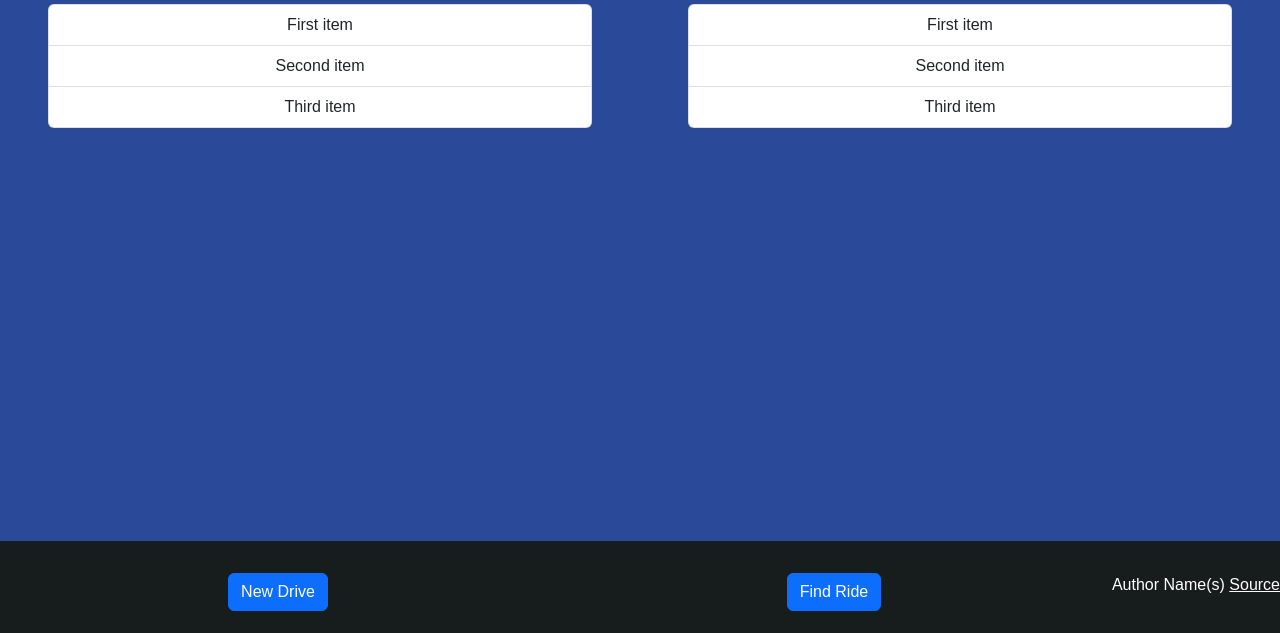
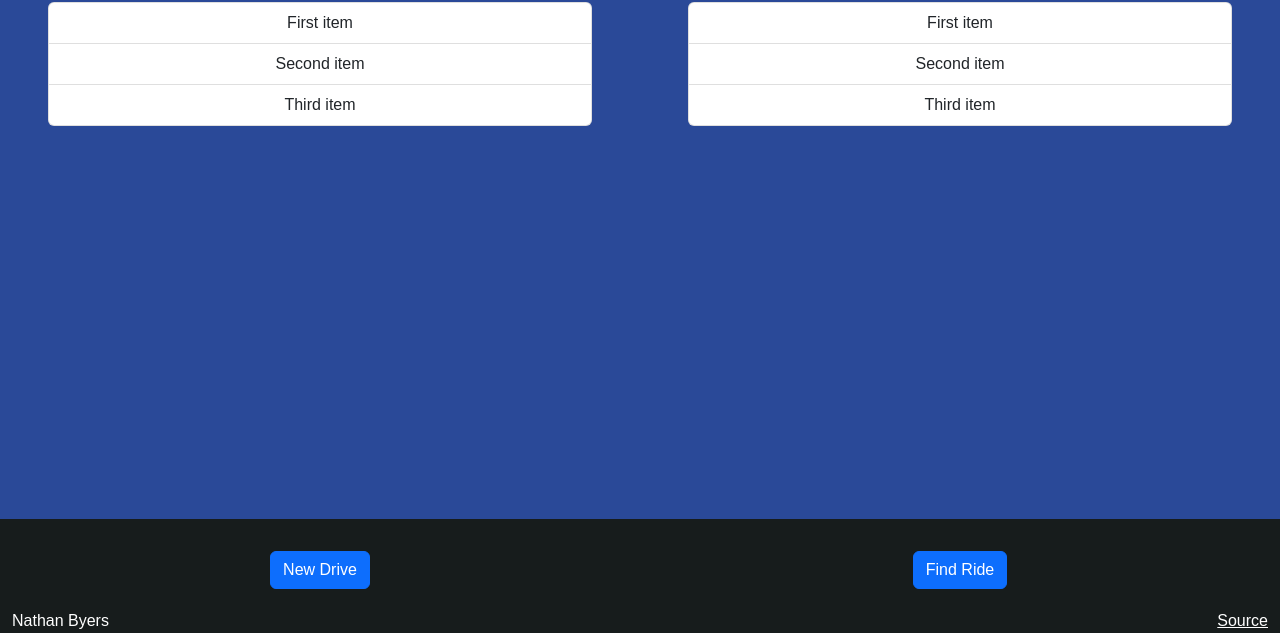
Before and after one commit to Nbbyers/CS260, a plain HTML site: page dashboard.html in a window 1280 px wide. Shown: the part 167-800 px from the top of the page. Drawn offline with nearby package versions, Linux system fonts and the light colour scheme.

Commit message:
added footer with github link

```diff
--- a/dashboard.html
+++ b/dashboard.html
@@ -57,21 +57,22 @@
         </div>
       </section>
     </main>
-    <footer>
+    <footer class="dashFoot">
       <section>
         <button type="button" class="btn btn-primary btn-rounded">New Drive</button>
       </section>
       <section>
         <button type="button" class="btn btn-primary btn-rounded">Find Ride</button>
       </section>
-      <section>
-        <span class="text-reset">Author Name(s)</span>
+    </footer>
+    <footer class="regFoot">
+      <div class="container-fluid">
+        <span class="text-reset">Nathan Byers</span>
         <a
           class="text-reset"
-          href="https://github.com/webprogramming260/simon-javascript"
-          >Source</a
-        >
-      </section>
+          href="https://github.com/Nbbyers/startup"
+          >Source</a>
+      </div>
     </footer>
   </body>
 </html>
--- a/main.css
+++ b/main.css
@@ -6,7 +6,7 @@
 }
 
 body {
-  margin: 0;
+  margin: 10;
   display: flex;
   flex-direction: column;
   height: 100vh;
@@ -14,12 +14,24 @@ body {
 }
 
 
-footer {
+.dashFoot {
   flex: 0 100px;
   background: hsl(180, 10%, 10%);
   display: flex;
   flex-direction: row;
   padding-top: 2em;
+}
+
+footer a {
+  float: right;
+}
+
+footer span {
+  float: left
+}
+
+.regFoot {
+  background: hsl(180, 10%, 10%);
 }
 
 main {
@@ -35,16 +47,16 @@ main {
   padding-right: 3em !important;
 }
 
-section:nth-child(1) {
+main section:nth-child(1) {
   flex: 1;
 }
 
-section:nth-child(2) {
+main section:nth-child(2) {
   flex: 1;
 }
 
-section:nth-child(2) {
-  float: right;
+footer section {
+  flex: 1;
 }
 
 @media (orientation: portrait) {
--- a/newDrive.css
+++ b/newDrive.css
@@ -19,12 +19,16 @@ header {
   padding-top: 2em;
 }
 
-footer {
-  flex: 0 100px;
+footer a {
+  float: right;
+}
+
+footer span {
+  float: left
+}
+
+.regFoot {
   background: hsl(180, 10%, 10%);
-  display: flex;
-  flex-direction: row;
-  padding-top: 2em;
 }
 
 main {
```
Also changed, not shown: findRide.html (+9 -0 lines), newDrive.html (+9 -0 lines).
